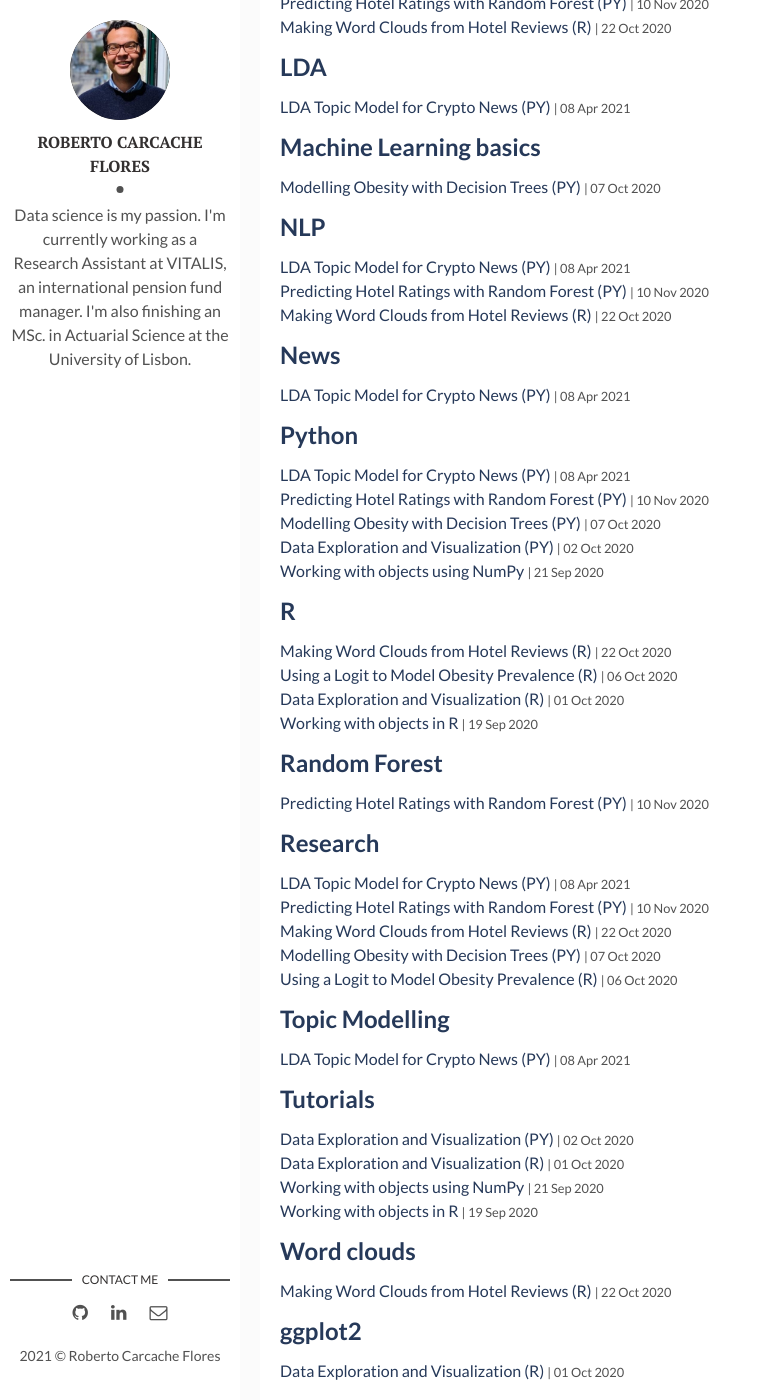
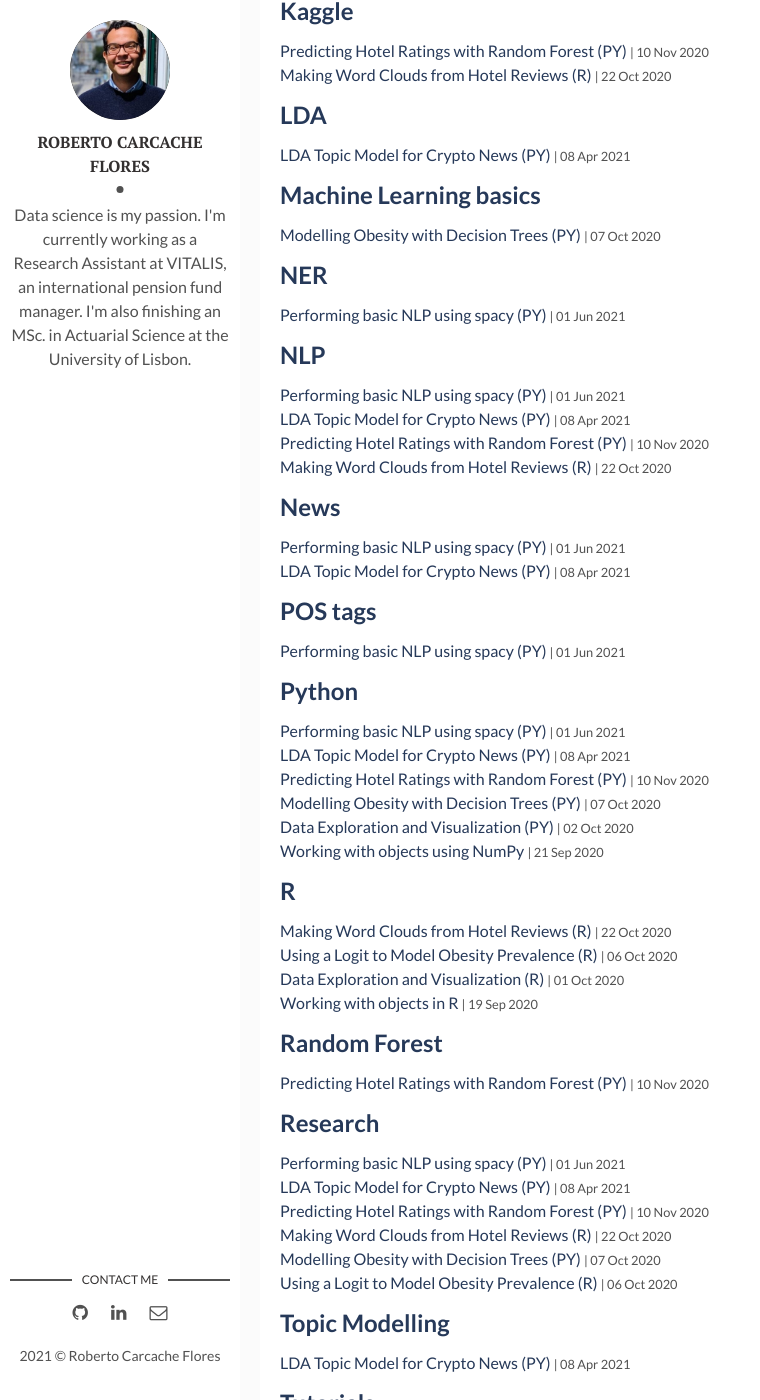
Before and after one commit to rcarcacheflores/Research, a Jekyll site: the page built from tags.html, in a window 1280 px wide and 1400 px high, scrolled down 1136 px. Shown: the whole window, without its empty margins (0-760 px from the left). Built offline with Jekyll 4.4.1, drawn with Linux system fonts in a browser that asks for light colours; some of the changed text lies outside the part shown.

Commit message:
Update 2021-06-1-post10.md

```diff
--- a/_posts/2021-06-1-post10.md
+++ b/_posts/2021-06-1-post10.md
@@ -1,3 +1,12 @@
+---
+layout: post
+title: Performing basic NLP using spacy (PY)
+date: 2021-6-1 20:09:00 +1200
+description: Performing basic NLP on the cryto news data set using spacy
+img: post10.jpg
+tags: [Research, spacy, NLP, Python, Data Science, Crypto, News, NER, POS tags]
+---
+
 In the previous post, we used a crypto news database scraped from Reuters to perform LDA topic modelling. This time, I will present an overview of [spacy](https://spacy.io), one of the most important Natural Language Processing  (NLP) libraries for Python. The objective of this post is to do the following:
 
 1. Perform basic NLP using spacy on a news title
```
